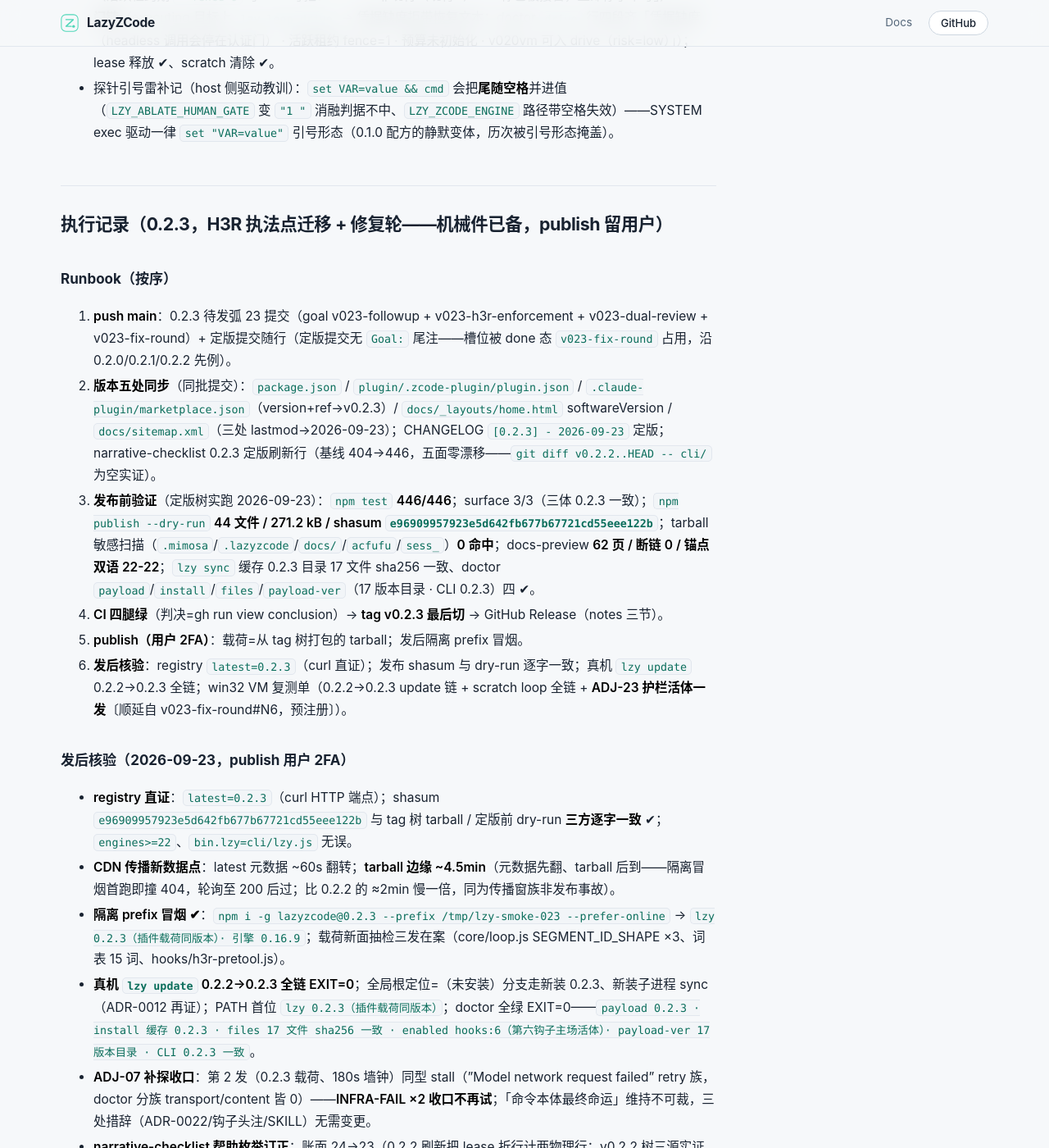
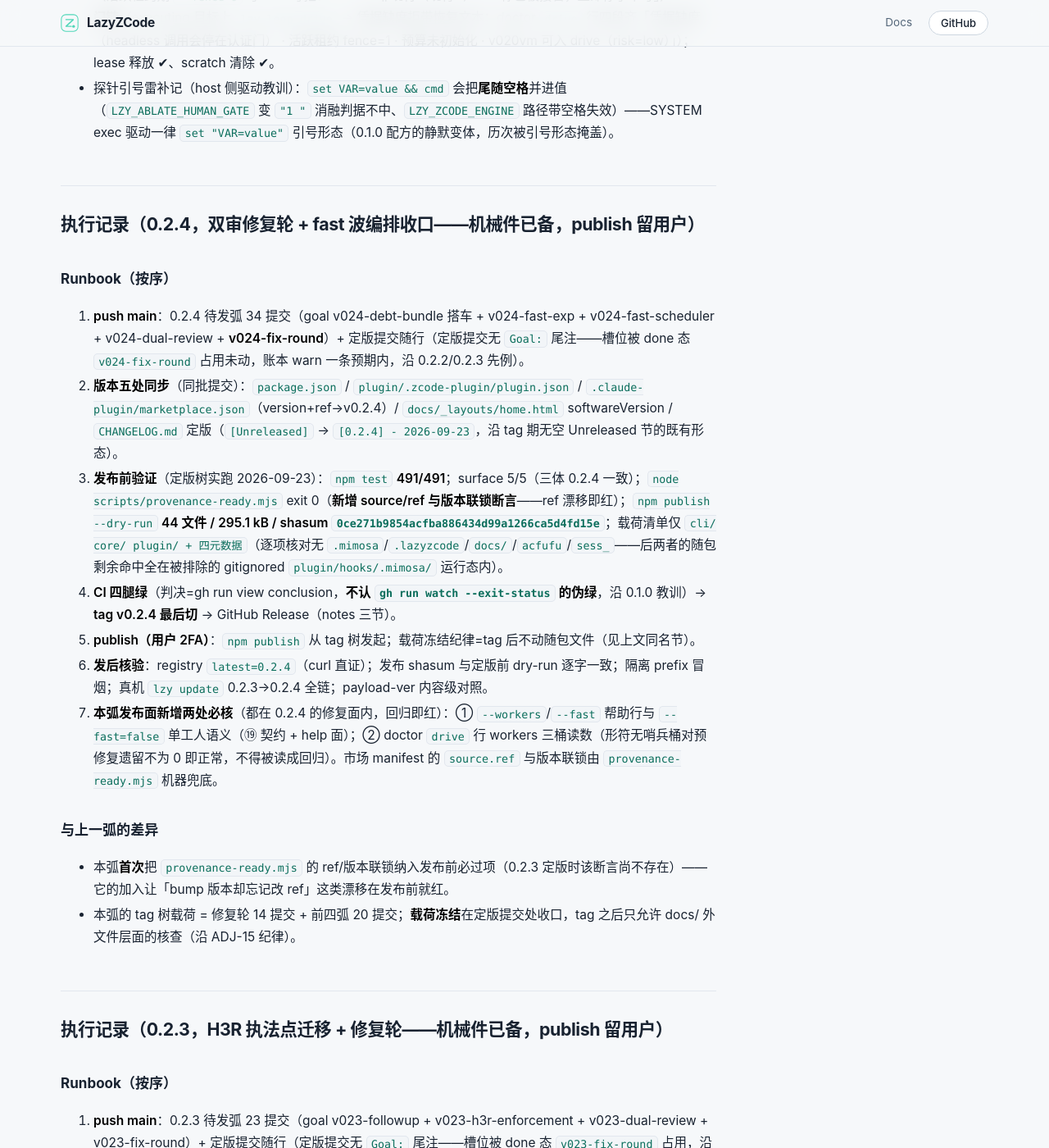
Before and after one commit to Acfufu/lazyzcode, a Jekyll site: the page built from docs/release-checklist.md, in a window 1280 px wide and 1400 px high, scrolled down 20312 px. Shown: the whole window at 82% size. Built offline with Jekyll 4.4.1, drawn with Linux system fonts in a browser that asks for light colours; our own code applies the rules of GitHub Pages for plain Markdown files.

Commit message:
release: v0.2.4 — dual-review fix round + fast wave orchestration lands
Version sites synced in one batch: package.json, plugin/.zcode-plugin/
plugin.json, marketplace plugins[].version and source.ref (v0.2.4), the docs
site's softwareVersion, and CHANGELOG [Unreleased] → [0.2.4] - 2026-09-23 (the
convention at the 0.2.3 tag had no empty Unreleased section).

Release-checklist gains the 0.2.4 runbook and the two release-face items this
arc introduces: the --workers/--fast help line with --fast=false meaning the
single-worker path, and the doctor drive row's three-bucket workers residue.
The arc also makes provenance-ready's ref-versus-version interlock a mandatory
pre-release assertion, so a version bump without the market pin now fails
before publishing instead of shipping.

Pre-release verification on this frozen tree: npm test 491/491; surface triad
0.2.4; provenance-ready exit 0 (ref interlock green); npm publish --dry-run 44
files / 295.1 kB / shasum 0ce271b9854acfba886434d99a1266ca5d4fd15e with the
payload list free of .mimosa / .lazyzcode / docs/ / acfufu / sess_.

```diff
--- a/docs/_layouts/home.html
+++ b/docs/_layouts/home.html
@@ -14,7 +14,7 @@
     "name": "LazyZCode",
     "applicationCategory": "DeveloperApplication",
     "operatingSystem": "macOS, Windows, Linux",
-    "softwareVersion": "0.2.3",
+    "softwareVersion": "0.2.4",
     "description": "The discipline layer for ZCode: plan, execute, take evidence, never stop half-done. A plugin plus a lightweight CLI (lzy) that turns agent claims into verified facts.",
     "url": "https://acfufu.github.io/lazyzcode/",
     "downloadUrl": "https://www.npmjs.com/package/lazyzcode",
--- a/docs/release-checklist.md
+++ b/docs/release-checklist.md
@@ -488,6 +488,23 @@ plugin payload). From older versions: manual two-step (`npm i -g lazyzcode
 - 0.2.0 三件套活体（scratch `C:\scratch020`，SYSTEM exec + `set "LOCALAPPDATA=…"` 引号形态）：**lease 互斥**（acquire fence 1 → 二次 acquire 拒「另一运行时持租（fence 1，至 …）」带僵尸恢复指路）· **fence 写拒**（活跃租约期 `--fence 9` 写 → 「写拒：fence 9 非现行（现行 1）——你已被接管，立即停手不写」）· **drive 门链**（executing 目标上 `lzy loop drive` → 凭据缺席拒带恢复文本；doctor `drive` 行四段齐「凭据缺席（headless 调用会停在认证门） · 活跃租约 fence=1 · 预算未初始化 · v020vm 可入 drive（risk=low）」）；lease 释放 ✔、scratch 清除 ✔。
 - 探针引号雷补记（host 侧驱动教训）：`set VAR=value && cmd` 会把**尾随空格**并进值（`LZY_ABLATE_HUMAN_GATE` 变 `"1 "` 消融判据不中、`LZY_ZCODE_ENGINE` 路径带空格失效）——SYSTEM exec 驱动一律 `set "VAR=value"` 引号形态（0.1.0 配方的静默变体，历次被引号形态掩盖）。
 
+## 执行记录（0.2.4，双审修复轮 + fast 波编排收口——机械件已备，publish 留用户）
+
+### Runbook（按序）
+
+1. **push main**：0.2.4 待发弧 34 提交（goal v024-debt-bundle 搭车 + v024-fast-exp + v024-fast-scheduler + v024-dual-review + **v024-fix-round**）+ 定版提交随行（定版提交无 `Goal:` 尾注——槽位被 done 态 `v024-fix-round` 占用未动，账本 warn 一条预期内，沿 0.2.2/0.2.3 先例）。
+2. **版本五处同步**（同批提交）：`package.json` / `plugin/.zcode-plugin/plugin.json` / `.claude-plugin/marketplace.json`（version+ref→v0.2.4）/ `docs/_layouts/home.html` softwareVersion / `CHANGELOG.md` 定版（`[Unreleased]` → `[0.2.4] - 2026-09-23`，沿 tag 期无空 Unreleased 节的既有形态）。
+3. **发布前验证**（定版树实跑 2026-09-23）：`npm test` **491/491**；surface 5/5（三体 0.2.4 一致）；`node scripts/provenance-ready.mjs` exit 0（**新增 source/ref 与版本联锁断言**——ref 漂移即红）；`npm publish --dry-run` **44 文件 / 295.1 kB / shasum `0ce271b9854acfba886434d99a1266ca5d4fd15e`**；载荷清单仅 `cli/ core/ plugin/ + 四元数据`（逐项核对无 `.mimosa`/`.lazyzcode`/`docs/`/`acfufu`/`sess_`——后两者的随包剩余命中全在被排除的 gitignored `plugin/hooks/.mimosa/` 运行态内）。
+4. **CI 四腿绿**（判决=gh run view conclusion，**不认 `gh run watch --exit-status` 的伪绿**，沿 0.1.0 教训）→ **tag v0.2.4 最后切** → GitHub Release（notes 三节）。
+5. **publish（用户 2FA）**：`npm publish` 从 tag 树发起；载荷冻结纪律=tag 后不动随包文件（见上文同名节）。
+6. **发后核验**：registry `latest=0.2.4`（curl 直证）；发布 shasum 与定版前 dry-run 逐字一致；隔离 prefix 冒烟；真机 `lzy update` 0.2.3→0.2.4 全链；payload-ver 内容级对照。
+7. **本弧发布面新增两处必核**（都在 0.2.4 的修复面内，回归即红）：① `--workers`/`--fast` 帮助行与 `--fast=false` 单工人语义（⑲ 契约 + help 面）；② doctor `drive` 行 workers 三桶读数（形符无哨兵桶对预修复遗留不为 0 即正常，不得被读成回归）。市场 manifest 的 `source.ref` 与版本联锁由 `provenance-ready.mjs` 机器兜底。
+
+### 与上一弧的差异
+
+- 本弧**首次**把 `provenance-ready.mjs` 的 ref/版本联锁纳入发布前必过项（0.2.3 定版时该断言尚不存在）——它的加入让「bump 版本却忘记改 ref」这类漂移在发布前就红。
+- 本弧的 tag 树载荷 = 修复轮 14 提交 + 前四弧 20 提交；**载荷冻结**在定版提交处收口，tag 之后只允许 docs/ 外文件层面的核查（沿 ADJ-15 纪律）。
+
 ## 执行记录（0.2.3，H3R 执法点迁移 + 修复轮——机械件已备，publish 留用户）
 
 ### Runbook（按序）
--- a/package.json
+++ b/package.json
@@ -1,6 +1,6 @@
 {
   "name": "lazyzcode",
-  "version": "0.2.3",
+  "version": "0.2.4",
   "description": "AI coding-workflow discipline layer for ZCode: plan, execute, take evidence, never stop half-done. Plugin + lightweight CLI (lzy).",
   "keywords": [
     "zcode",
```
Also changed, not shown: .claude-plugin/marketplace.json, CHANGELOG.md, plugin/.zcode-plugin/plugin.json.
